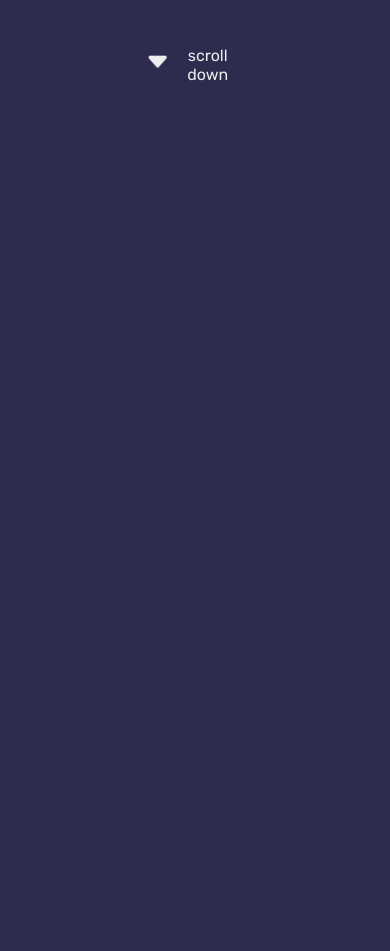
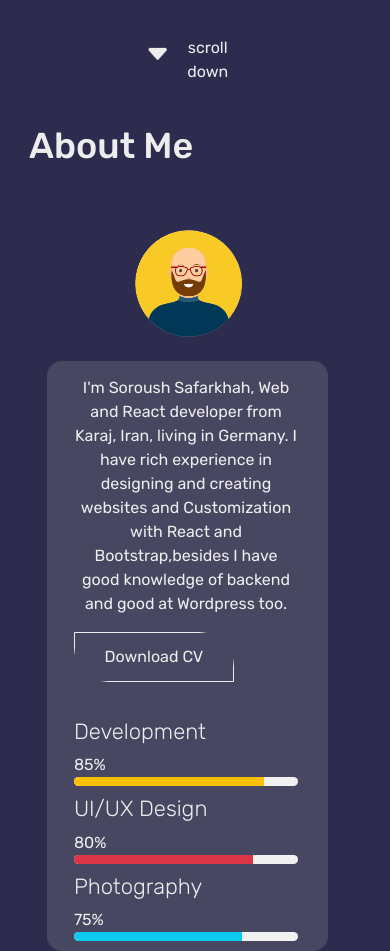
Before and after one commit to sorousch9/Soroush, a React (Create React App) app: page / in a window 390 px wide. Shown: the part 720-1671 px from the top of the page. Before the commit the page ends 844 px from the top, so only its background shows below. Built offline with nearby package versions, Linux system fonts and the light colour scheme.

Commit message:
about page created and responsive

```diff
--- a/package.json
+++ b/package.json
@@ -7,8 +7,10 @@
     "@testing-library/react": "^13.4.0",
     "@testing-library/user-event": "^13.5.0",
     "animate.css": "^4.1.1",
+    "bootstrap": "^5.2.1",
     "bootstrap-icons": "^1.9.1",
     "react": "^18.2.0",
+    "react-bootstrap": "^2.5.0",
     "react-dom": "^18.2.0",
     "react-icons": "^4.4.0",
     "react-router-dom": "^6.4.1",
--- a/src/App.css
+++ b/src/App.css
@@ -1,4 +1,5 @@
 @import 'animate.css';
+@import 'bootstrap/dist/css/bootstrap.min.css';
 *,
 ::after,
 ::before {
@@ -9,6 +10,7 @@
     background-color: #2e2c4e;
     margin: 0;
     font-family: 'Rubik', sans-serif;
+    color: #EDEDED;
   }
   code {
     font-family: 'Rubik', sans-serif;
@@ -19,4 +21,5 @@
     --color-2: #ffd15c;
     --color-text: #EDEDED;
 
+
   }
--- a/src/App.js
+++ b/src/App.js
@@ -2,6 +2,7 @@
 import { BrowserRouter, Route, Routes } from 'react-router-dom';
 import './App.css';
 import {Sidebar} from './components/sidebar/Sidebar';
+import { About } from './pages/About/About';
 import { Home } from './pages/home/Home';
 
 function App() {
@@ -10,6 +11,7 @@ function App() {
     <Sidebar />
     <Routes>
       <Route path="/" element={<Home/>}/>
+      <Route path="/about" element={<About/>}/>
     </Routes>
     </BrowserRouter>
   );
--- a/src/components/sidebar/sidebar.scss
+++ b/src/components/sidebar/sidebar.scss
@@ -1,6 +1,7 @@
 .aside {
   width: 200px;
   height: 100%;
+  border-right: 1px solid hsla(0,0%,100%,.1);
   position: fixed;
   top: 0;
   left: 0;
@@ -8,6 +9,8 @@
   background-color:var(--primaryBG) ;
   transition: all 0.3s cubic-bezier(0.175, 0.885, 0.32, 1.275);
   transform: translate(0);
+  overflow-y: auto;
+    overflow-x: hidden;
   &::after {
     content: "";
     position: absolute;
@@ -65,13 +68,13 @@
 
 ul.links li {
   line-height: 2.8;
+  list-style: none;
 }
 
 ul.links li .link-icon {
-  margin-left: 30px;
-  font-size: 1.5rem;
+  margin-left: 10px;
+  font-size: 1.4rem;
   margin-right: 20px;
-  list-style: none;
   color: #ededed;
   text-decoration: none;
   display: flex;
@@ -84,7 +87,7 @@ a.nav__links {
   text-decoration: none;
   color: var(--color-2);;
   font-weight: 600;
-  font-size: 1.2rem;
+  font-size: 1rem;
   align-content: center;
   display: flex;
   align-items: center
--- /dev/null
+++ b/src/pages/About/About.jsx
@@ -0,0 +1,91 @@
+import React from "react";
+import "./about.scss";
+import { Link } from "react-router-dom";
+import profile from "../../assets/person-vec.png";
+import { Col, Container, Row } from "react-bootstrap";
+
+export const About = () => {
+  return (
+    <section>
+      <Container fluid>
+        <div>
+          <h2 className="section-title">About Me</h2>
+        </div>
+        <div className="gaper"></div>
+        <Row className="row">
+          <Col className="img-sec" md={3}>
+            <div className="box-img">
+              <img src={profile} alt="Soroush Safarkhah" />
+            </div>
+            <div className="gaper-img"> </div>
+          </Col>
+          <Row className="box-info" md={9}>
+            <Col className="info" md={6}>
+              <p>
+                I'm Soroush Safarkhah, Web and React developer from Karaj, Iran,
+                living in Germany. I have rich experience in designing and
+                creating websites and Customization with React and
+                Bootstrap,besides I have good knowledge of backend and good at
+                Wordpress too.
+              </p>
+
+              <Link to="/#" className="download-button">
+                <div>
+                  <span className="bg "></span>
+                  <span className="base "></span>
+                  <span className="text">Download CV</span>
+                </div>
+              </Link>
+
+              <div className="gaper-img"></div>
+            </Col>
+            <Col className="info" md={6}>
+              <div className="progress-wrapper">
+                <div className="skill-item">
+                  <div className="skill-info">
+                    <h4 className="text-infos">Development</h4>
+                    <span className="pro">85%</span>
+                  </div>
+                  <div className="progress">
+                    <div
+                      className="progress-bar"
+                      style={{ width: "85%", background: " #ffc107" }}
+                    ></div>
+                  </div>
+                </div>
+              </div>
+              <div className="progress-wrapper">
+                <div className="skill-item">
+                  <div className="skill-info">
+                    <h4 className="text-infos">UI/UX Design</h4>
+                    <span className="pro">80%</span>
+                  </div>
+                  <div className="progress">
+                    <div
+                      className="progress-bar"
+                      style={{ width: "80%", background: " #dc3545" }}
+                    ></div>
+                  </div>
+                </div>
+              </div>
+              <div className="progress-wrapper">
+                <div className="skill-item">
+                  <div className="skill-info">
+                    <h4 className="text-infos">Photography</h4>
+                    <span className="pro">75%</span>
+                  </div>
+                  <div className="progress">
+                    <div
+                      className="progress-bar"
+                      style={{ width: "75%", background: " #0dcaf0" }}
+                    ></div>
+                  </div>
+                </div>
+              </div>
+            </Col>
+          </Row>
+        </Row>
+      </Container>
+    </section>
+  );
+};
--- /dev/null
+++ b/src/pages/About/about.scss
@@ -0,0 +1,172 @@
+.container,
+.container-fluid {
+  width: 100%;
+  padding-right: 30px;
+  padding-left: 240px;
+  margin-right: auto;
+  margin-left: auto;
+}
+.section-title {
+  font-size: 36px;
+  margin: 0 0 0 14px;
+  position: relative;
+}
+.gaper {
+  clear: both;
+  height: 60px;
+}
+.row {
+  display: flex;
+  flex-wrap: wrap;
+  margin-right: -15px;
+  margin-left: -15px;
+}
+
+.img-sec img {
+  max-width: 80%;
+
+  height: auto;
+}
+.gaper-img {
+  height: 30px;
+}
+
+.box-info {
+  position: relative;
+  width: 100%;
+  padding-right: 15px;
+  padding-top: 15px;
+  max-width: 75%;
+  background-color: #9e9e9e3b !important;
+  border-radius: 15px;
+}
+.download-button {
+  display: inline-block;
+  width: 100%;
+  height: 50px;
+  max-width: 160px;
+  line-height: 50px;
+  position: relative;
+  animation: fadeInAnimation 1s 2s backwards;
+  white-space: nowrap;
+}
+
+.download-button div {
+  width: 100%;
+  height: 100%;
+  position: relative;
+  overflow: hidden;
+  border-radius: 0 35px 0 35px;
+}
+
+.download-button span.bg {
+  width: 0%;
+  height: 100%;
+  position: absolute;
+  left: -5%;
+  top: 0;
+  transform: skewX(-10deg);
+  transition: all 0.5s linear;
+}
+
+.download-button:hover span.bg {
+  background: var(--color-btn);
+  width: 110%;
+  border-radius: 0 20px 0 20px;
+}
+
+.download-button span.base {
+  width: 100%;
+  height: 100%;
+  position: absolute;
+  top: 0;
+  left: 0;
+  border-radius: 0 15px 0 15px;
+  border: 1px solid var(--color-text);
+}
+
+.download-button span.text {
+  text-align: center;
+  width: 100%;
+  height: 100%;
+  position: absolute;
+  left: 0;
+  color: var(--color-text);
+}
+
+.info {
+  position: relative;
+  padding-right: 15px;
+  padding-left: 15px;
+}
+.info p {
+  font-weight: 400;
+}
+.skill-item {
+  padding-bottom: 10px;
+}
+.text-infos {
+  color: var(--color-text);
+  font-size: 22px;
+  font-weight: 300;
+}
+.progress {
+  height: 9px;
+  margin-bottom: 0;
+  overflow: hidden;
+  background-color: #f1f1f1;
+}
+.progress-bar {
+  float: left;
+  width: 0;
+  height: 100%;
+  font-size: 12px;
+  line-height: 7px;
+  color: #fff;
+  text-align: center;
+  transition: width 0.6s ease;
+}
+
+@media screen and (max-width: 1200px) {
+  .container,
+  .container-fluid {
+    padding-left: 15px;
+  }
+}
+@media screen and (max-width: 992px) {
+  .container,
+  .container-fluid {
+    padding-left: 15px;
+  }
+}
+@media screen and (max-width: 768px) {
+  .container,
+  .container-fluid {
+    padding-left: 15px;
+  }
+}
+@media screen and (max-width: 777px) {
+  .row {
+    justify-content: center;
+  }
+  .box-img {
+    justify-content: center;
+    display: flex;
+    width: 40%;
+  }
+  .img-sec {
+    display: flex;
+    justify-content: center;
+    padding-bottom: 20px;
+  }
+  .info p {
+    text-align: center;
+  }
+}
+
+@media screen and (max-width: 576px) {
+  .container,
+  .container-fluid {
+    padding-left: 15px;
+  }
+}
--- a/src/pages/Header/Header.jsx
+++ b/src/pages/Header/Header.jsx
@@ -54,9 +54,8 @@ export const Header = () => {
             <span className="base "></span>
             <span className="text">Contact me</span>
           </div>
-
         </Link>
-        <Link to="/contact" className="scroll" >
+        <Link to="/About" className="scroll" >
             <BsFillCaretDownFill className="scroll-down" />
           </Link>
       </div>
--- a/src/pages/home/Home.jsx
+++ b/src/pages/home/Home.jsx
@@ -1,8 +1,12 @@
-import React from 'react'
-import { Header } from '../Header/Header'
+import React from "react";
+import { About } from "../About/About";
+import { Header } from "../Header/Header";
 
 export const Home = () => {
   return (
-    <Header/>
-  )
-}
+    <>
+      <Header />
+      <About />
+    </>
+  );
+};
```
Also changed, not shown: 1 other file (tests, documents, lock files or other folders).
